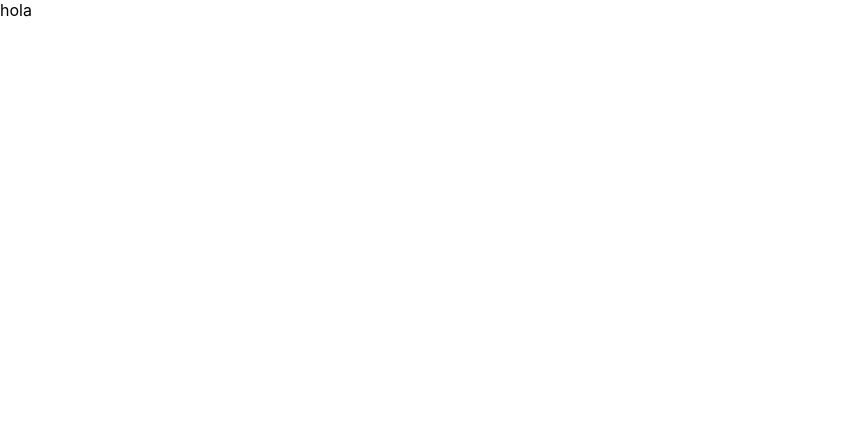
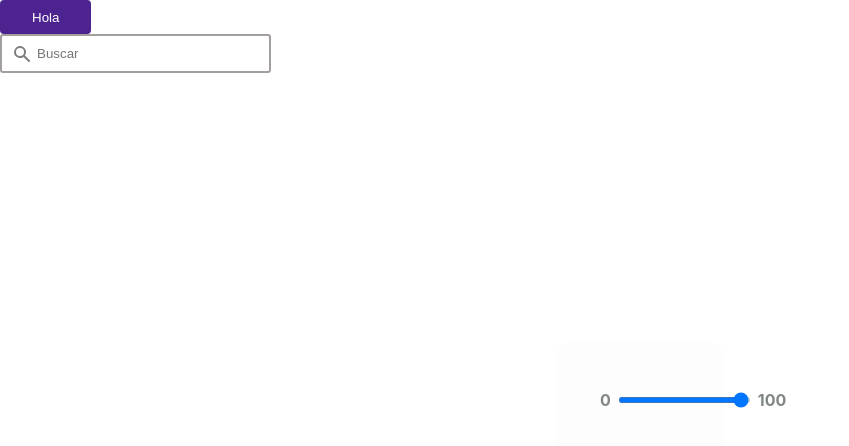
Before and after one commit to carlospuco/PokeDex, a React (Create React App) app in the folder poke-dex/: page / in a window 1280 px wide. Shown: the top 446 px of the page, without its empty margins (0-849 px from the left). Built offline with nearby package versions, Linux system fonts and the light colour scheme.

Commit message:
Create atoms

```diff
--- a/poke-dex/src/App.tsx
+++ b/poke-dex/src/App.tsx
@@ -1,11 +1,16 @@
 import React from 'react';
 import logo from './logo.svg';
 import './App.scss';
+import Button from './components/atoms/button/button';
+import Input from './components/atoms/input/input';
+import Slider from './components/atoms/slider/slider';
 
 function App() {
   return (
     <div>
-      hola
+      <Button disabled={false}>Hola</Button>
+      <Input></Input>
+      <Slider></Slider>
     </div>
   );
 }
--- /dev/null
+++ b/poke-dex/src/components/atoms/button/button.scss
@@ -0,0 +1,24 @@
+.button {
+    border: none;
+    background-color: rgb(77, 36, 143);
+    color: white;
+    border-radius: 4px;
+    cursor: pointer;
+
+    &--small {
+      padding: 0.5rem 1rem;
+    }
+
+    &--large {
+      padding: 0.6rem 2rem;
+    }
+
+    &:disabled {
+        color:rgb(58, 60, 65);
+        font-weight: bold;
+        cursor: not-allowed;
+        background-color: rgb(204, 202, 202) !important;
+        pointer-events:none;
+        opacity: .5;
+    }
+  }
--- /dev/null
+++ b/poke-dex/src/components/atoms/button/button.tsx
@@ -0,0 +1,28 @@
+import React, { FC } from "react";
+import "./button.scss";
+
+interface ButtonProps {
+  children: React.ReactNode;
+  disabled?: boolean;
+  onClick?: () => void;
+  size?: "small" | "large";
+}
+
+const Button: FC<ButtonProps> = ({
+  children,
+  disabled = false,
+  onClick,
+  size = "large",
+}) => {
+  return (
+    <button
+      className={`button button--${size}`}
+      disabled={disabled}
+      onClick={onClick}
+    >
+      {children}
+    </button>
+  );
+};
+
+export default Button;
--- /dev/null
+++ b/poke-dex/src/components/atoms/input/input.scss
@@ -0,0 +1,30 @@
+.input {
+    display: flex;
+    justify-content: center;
+    align-items: center;
+    position: relative;
+    width: 271px;
+
+
+    &__inputStyle {
+        display: flex;
+        justify-content: center;
+        box-sizing: border-box;
+        color: #777171;
+        padding: 10px 10px 10px 35px;
+        width: 100%;
+        border: 2px solid rgb(164, 159, 159);
+        border-radius: 3px ;
+      }
+
+      &__inputIcon {
+        color: #817d7d;
+        position: absolute;
+        width: 20px;
+        height: 20px;
+        left: 12px;
+        top: 50%;
+        transform: translateY(-50%);
+      }
+
+  }
--- /dev/null
+++ b/poke-dex/src/components/atoms/input/input.tsx
@@ -0,0 +1,25 @@
+import React, { FC } from "react";
+import "./input.scss";
+
+interface InputProps {
+  children?: React.ReactNode;
+  onClick?: () => void;
+  size?: "search" | "values";
+}
+
+const Input: FC<InputProps> = ({
+  children,
+  onClick,
+  size = "search",
+}) => {
+  return (
+        <div className={`input input--${size}`}>
+            <input type="search" className="input__inputStyle" placeholder="Buscar"></input>
+            <svg xmlns="http://www.w3.org/2000/svg" className="input__inputIcon" viewBox="0 0 20 20" fill="currentColor">
+                <path fill-rule="evenodd" d="M8 4a4 4 0 100 8 4 4 0 000-8zM2 8a6 6 0 1110.89 3.476l4.817 4.817a1 1 0 01-1.414 1.414l-4.816-4.816A6 6 0 012 8z " clip-rule="evenodd"/>
+            </svg>
+        </div>
+  );
+};
+
+export default Input;
--- /dev/null
+++ b/poke-dex/src/components/atoms/slider/slider.scss
@@ -0,0 +1,29 @@
+.slider {
+  position: absolute;
+  top: 50%;
+  left: 50%;
+  transform: translate(-50%, -50%);
+  width: 100px;
+  height: 60px;
+  padding: 30px;
+  padding-left: 40px;
+  background: #fdfdfd;
+  border-radius: 20px;
+  display: flex;
+  align-items: center;
+  color: rgb(6, 6, 6);
+
+  &__sliderInput{
+    padding: 5px;
+    color: rgb(127, 134, 134);
+    font-weight: bold;
+  }
+}
+
+.slider input[type="range"] {
+  width: 420px;
+  height: 2px;
+  background-color: rgb(59, 23, 117);
+  color: rgb(59, 23, 117);
+  border: 2px solid red;
+}
--- /dev/null
+++ b/poke-dex/src/components/atoms/slider/slider.tsx
@@ -0,0 +1,38 @@
+import React, { FC, useState } from "react";
+import "./slider.scss";
+
+interface SliderProps {
+  children?: React.ReactNode;
+  disabled?: boolean;
+  onClick?: () => void;
+  size?: "small" | "large";
+}
+
+const Slider: FC<SliderProps> = ({
+  children,
+  disabled = false,
+  onClick,
+  size = "large",
+}) => {
+  const [power, setPower] = useState(100);
+
+  const getSliderValue = (event: any) => {
+    setPower(event.target.value);
+  };
+  return (
+    <div className="slider">
+    <span className="slider__sliderInput">0</span>
+      <input
+        type="range"
+        id="power"
+        min="0"
+        max="100"
+        onChange={getSliderValue}
+        value={power}
+      ></input>
+      <span className="slider__sliderInput">{power}</span>
+    </div>
+  );
+};
+
+export default Slider;
```
Also changed, not shown: poke-dex/src/components/atoms/label/label.scss (added), poke-dex/src/components/atoms/label/label.tsx (added), poke-dex/src/components/molecules/table/table.scss (added), poke-dex/src/components/molecules/table/table.tsx (added).
